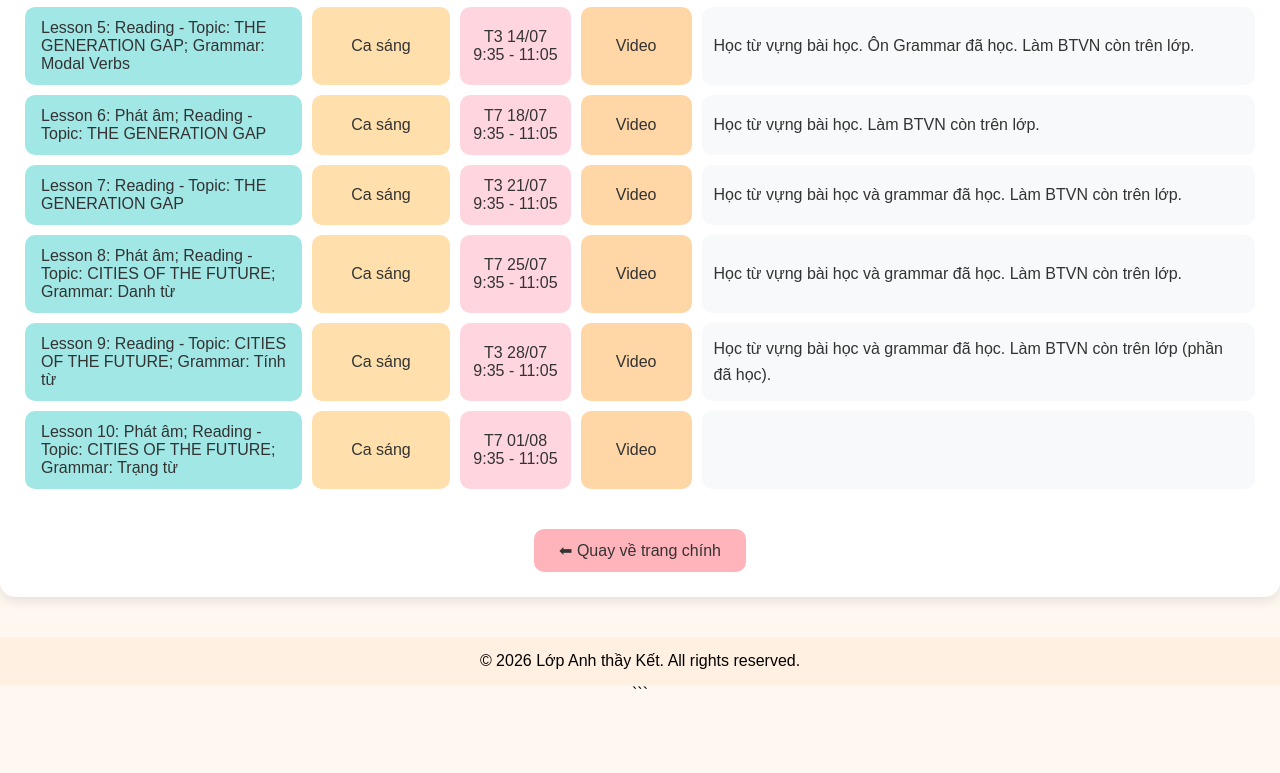
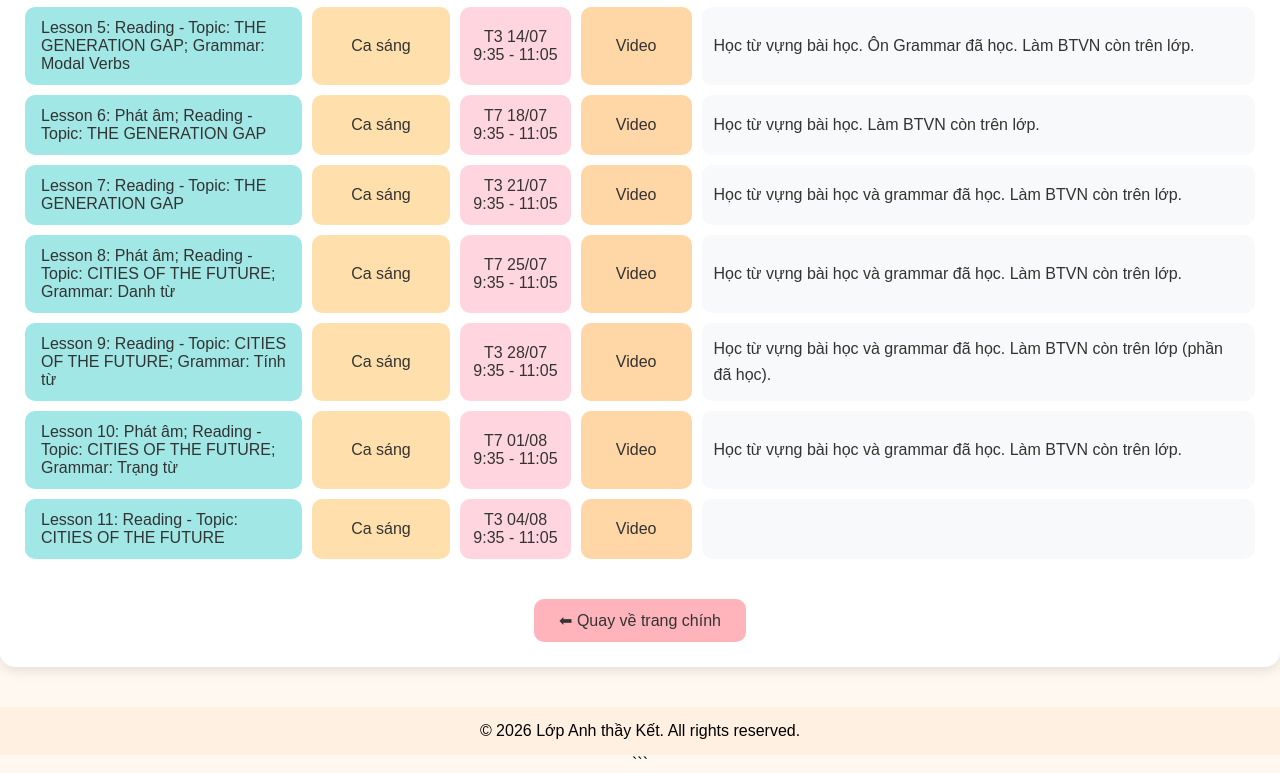
Before and after one commit to lopanhthayket-site/anh11.thpt.chuongtrinhhoc, a plain HTML site: page index.html in a window 1280 px wide. Shown: the part 645-1418 px from the top of the page. Before the commit the page ends 1348 px from the top, so only its background shows below. Drawn offline with Linux system fonts and the light colour scheme.

Commit message:
Add files via upload

```diff
--- a/index.html
+++ b/index.html
@@ -249,6 +249,15 @@ const lessons = [
     lessonLink:"",
     session:"Ca sáng",
     time:"T7 01/08<br>9:35 - 11:05",
+    video:"https://youtu.be/I9gvwiu1j3w",
+    homework:"",
+    note:"Học từ vựng bài học và grammar đã học. Làm BTVN còn trên lớp."
+},
+{
+    lesson:"Lesson 11: Reading - Topic: CITIES OF THE FUTURE",
+    lessonLink:"",
+    session:"Ca sáng",
+    time:"T3 04/08<br>9:35 - 11:05",
     video:"",
     homework:"",
     note:""
```
